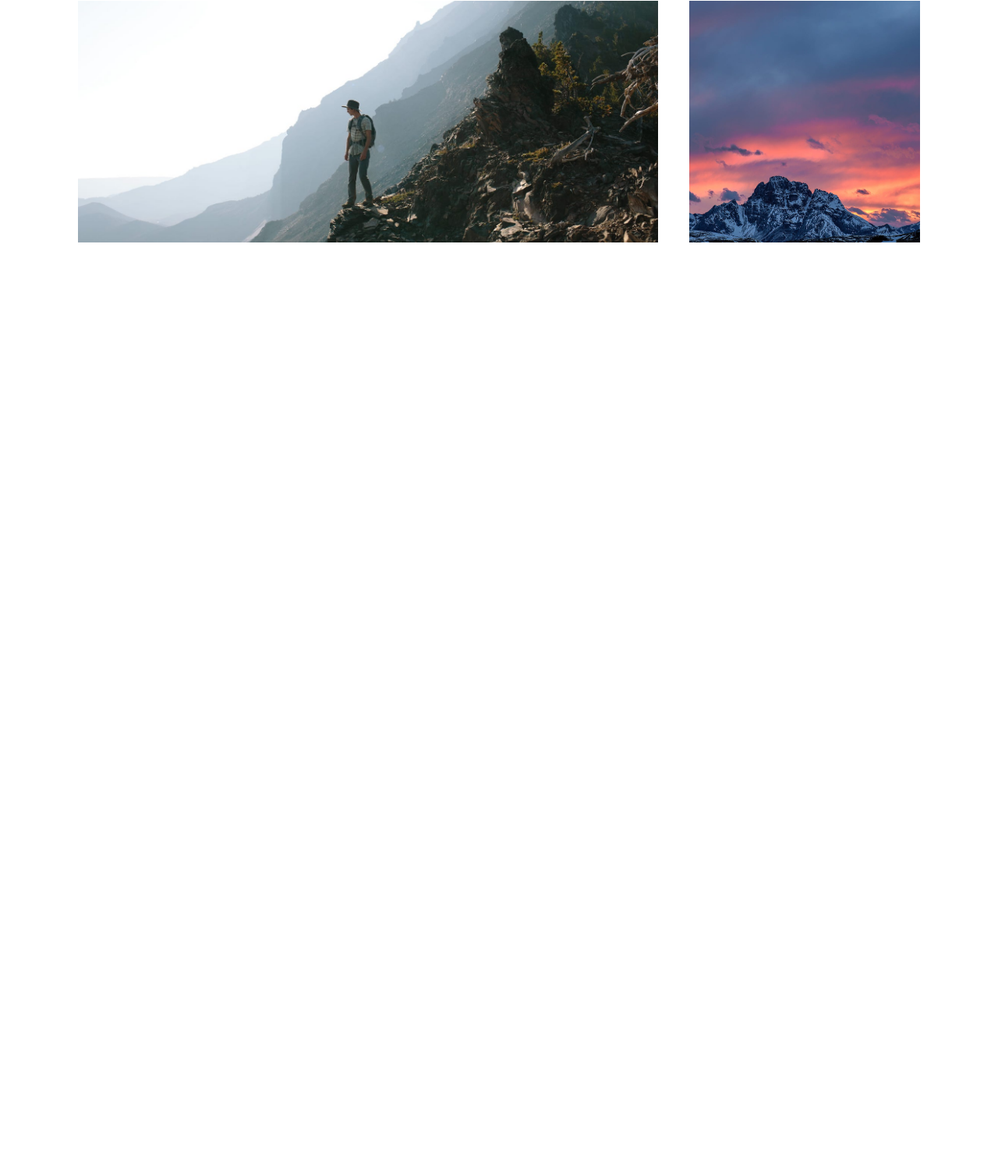
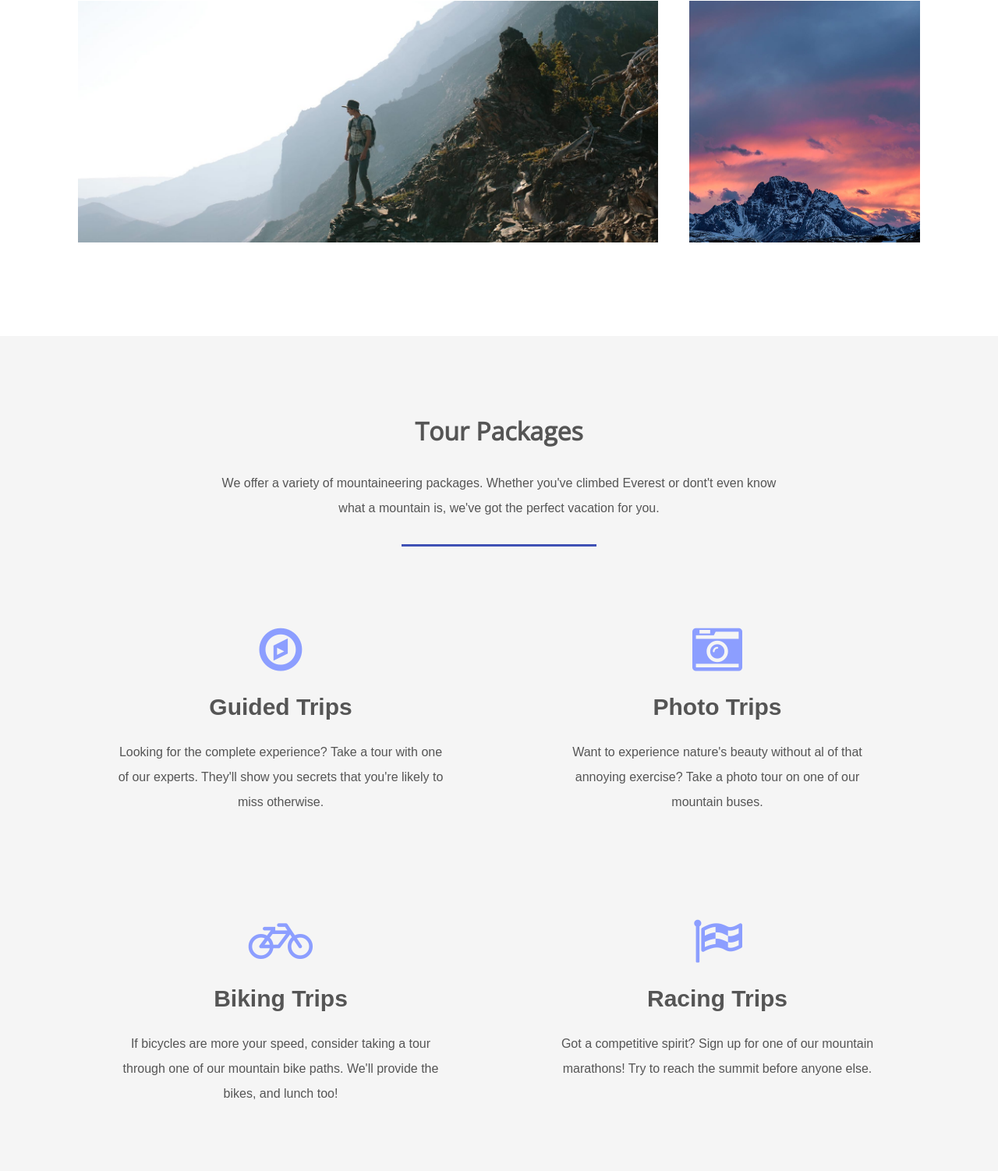
Before and after one commit to mtrojas/mountain-travel, a plain HTML site: page index.html in a window 1280 px wide. Shown: the part 1489-2991 px from the top of the page at 78% size. Before the commit the page ends 1920 px from the top, so only its background shows below. Drawn offline with nearby package versions, Linux system fonts and the light colour scheme.

Commit message:
Add markup and styles to Packages section.

```diff
--- a/assets/css/styles.css
+++ b/assets/css/styles.css
@@ -39,6 +39,10 @@ section {
   flex-direction: column;
   align-items: center;
   padding: 100px 80px;
+}
+
+section:not(.hero):nth-child(even) {
+  background-color: #f5f5f5;
 }
 
 .grid {
@@ -105,6 +109,7 @@ header nav li {
 }
 
 /* Hero Styles */
+
 .hero {
   position: relative;
   justify-content: center;
@@ -152,6 +157,7 @@ header nav li {
 }
 
 /* Destinations Styles */
+
 .destinations .grid li {
   height: 350px;
   padding: 20px;
@@ -167,3 +173,20 @@ header nav li {
 .destinations .grid li.large {
   flex-basis: 70%;
 }
+
+/* Packages Styles */
+
+.packages .grid li {
+  padding: 50px;
+  flex-basis: 50%;
+  text-align: center;
+}
+
+.packages .grid li i {
+  color: #8c9eff
+}
+
+.packages .grid li h4 {
+  font-size: 30px;
+  margin: 25px 0;
+}
--- a/index.html
+++ b/index.html
@@ -6,6 +6,7 @@
   <title>Mountain Travel</title>
   <link href="https://fonts.googleapis.com/css?family=Open+Sans" rel="stylesheet">
   <link href="https://fonts.googleapis.com/css?family=Quicksand" rel="stylesheet">
+  <link rel="stylesheet" href="https://maxcdn.bootstrapcdn.com/font-awesome/4.7.0/css/font-awesome.min.css">
   <link rel="stylesheet" href="assets/css/styles.css">
 </head>
 <body>
@@ -40,7 +41,48 @@
       <li class="small" style="background-image: url(assets/img/mountain4.jpg);"></li>
     </ul>
   </section>
-
+  <section class="packages">
+    <h3 class="title">Tour Packages</h3>
+    <p>
+      We offer a variety of mountaineering packages. Whether you've climbed Everest or dont't even know what a
+      mountain is, we've got the perfect vacation for you.
+    </p>
+    <hr>
+    <ul class="grid">
+      <li>
+        <i class="fa fa-compass fa-4x"></i>
+        <h4>Guided Trips</h4>
+        <p>
+          Looking for the complete experience? Take a tour with one of our experts. They'll show you secrets
+          that you're likely to miss otherwise.
+        </p>
+      </li>
+      <li>
+        <i class="fa fa-camera-retro fa-4x"></i>
+        <h4>Photo Trips</h4>
+        <p>
+          Want to experience nature's beauty without al of that annoying exercise? Take a photo tour on one
+          of our mountain buses.
+        </p>
+      </li>
+      <li>
+        <i class="fa fa-bicycle fa-4x"></i>
+        <h4>Biking Trips</h4>
+        <p>
+          If bicycles are more your speed, consider taking a tour through one of our mountain bike paths.
+          We'll provide the bikes, and lunch too!
+        </p>
+      </li>
+      <li>
+        <i class="fa fa-flag-checkered fa-4x"></i>
+        <h4>Racing Trips</h4>
+        <p>
+          Got a competitive spirit? Sign up for one of our mountain marathons! Try to reach the summit before
+          anyone else.
+        </p>
+      </li>
+    </ul>
+  </section>
 
 </body>
 </html>
```
